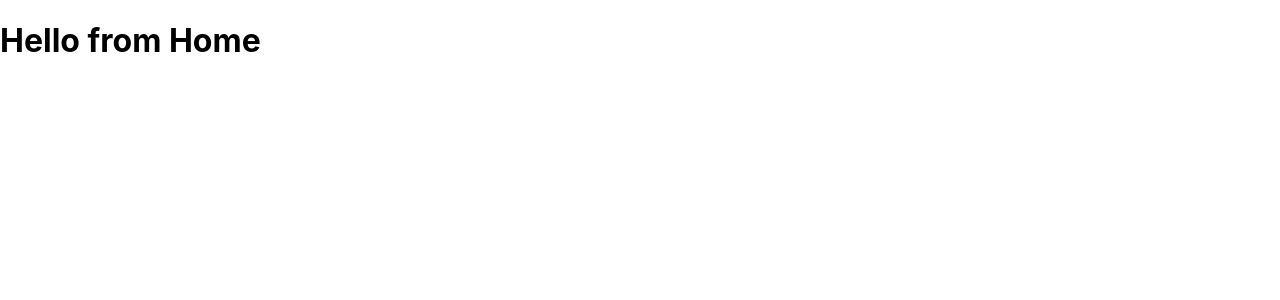
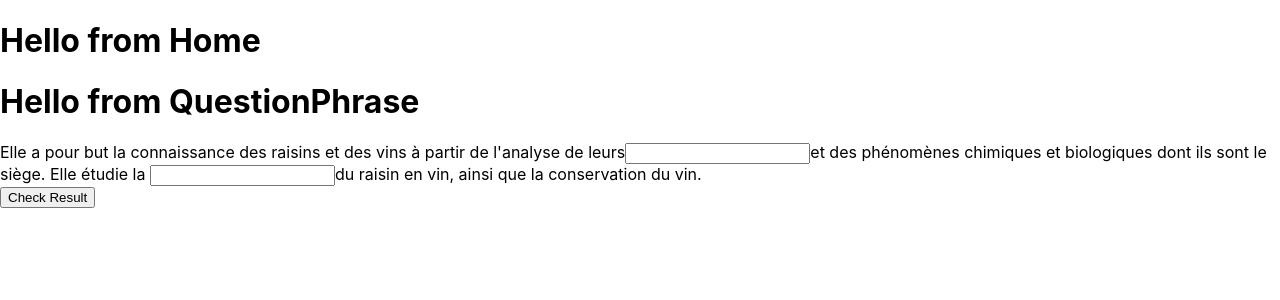
Before and after one commit to jojo051/demo-tonton, a React (Create React App) app: page / in a window 1280 px wide. Shown: the top 300 px of the page. Built offline with nearby package versions, Linux system fonts and the light colour scheme.

Commit message:
build(questionphrase): build the component for the phrase question

```diff
--- a/src/component/Home.jsx
+++ b/src/component/Home.jsx
@@ -1,9 +1,11 @@
 import React from 'react';
+import QuestionPhrase from './QuestionPhrase';
 
 function Home() {
   return (
     <>
       <h1>Hello from Home</h1>
+      <QuestionPhrase />
     </>
   );
 }
--- /dev/null
+++ b/src/component/QuestionPhrase.css
@@ -0,0 +1,6 @@
+/*
+.input-phrase[type='text'] {
+  border: none;
+  border-bottom: 1px solid black;
+}
+*/
--- a/src/component/QuestionPhrase.jsx
+++ b/src/component/QuestionPhrase.jsx
@@ -1,9 +1,57 @@
-import React from 'react';
+import React, { useState } from 'react';
+import './QuestionPhrase.css';
 
 function QuestionPhrase() {
+  const [value1, setValue1] = useState('');
+  const [value2, setValue2] = useState('');
+  const [bool, setBool] = useState(false);
+  const [words, setWords] = useState(['constituants', 'transformation']);
+
+  const handleChangeValue1 = (e) => {
+    setValue1(e.target.value);
+  };
+
+  const handleChangeValue2 = (e) => {
+    setValue2(e.target.value);
+  };
+
+  const checkResult = () => {
+    if (words[0] === value1 && words[1] === value2) {
+      setBool(true);
+    } else {
+      console.log('wrong answer');
+    }
+  };
+
   return (
     <>
       <h1>Hello from QuestionPhrase</h1>
+      <div className="question-phrase-container">
+        Elle a pour but la connaissance des raisins et des vins à partir de
+        l'analyse de leurs
+        <input
+          className="input-phrase"
+          type="text"
+          name="value1"
+          value={value1}
+          onChange={handleChangeValue1}
+          required
+        />
+        et des phénomènes chimiques et biologiques dont ils sont le siège. Elle
+        étudie la{' '}
+        <input
+          className="input-phrase"
+          type="text"
+          name="value2"
+          value={value2}
+          onChange={handleChangeValue2}
+          required
+        />
+        du raisin en vin, ainsi que la conservation du vin.
+        <div className="check-result">
+          <button onClick={checkResult}>Check Result</button>
+        </div>
+      </div>
     </>
   );
 }
```
